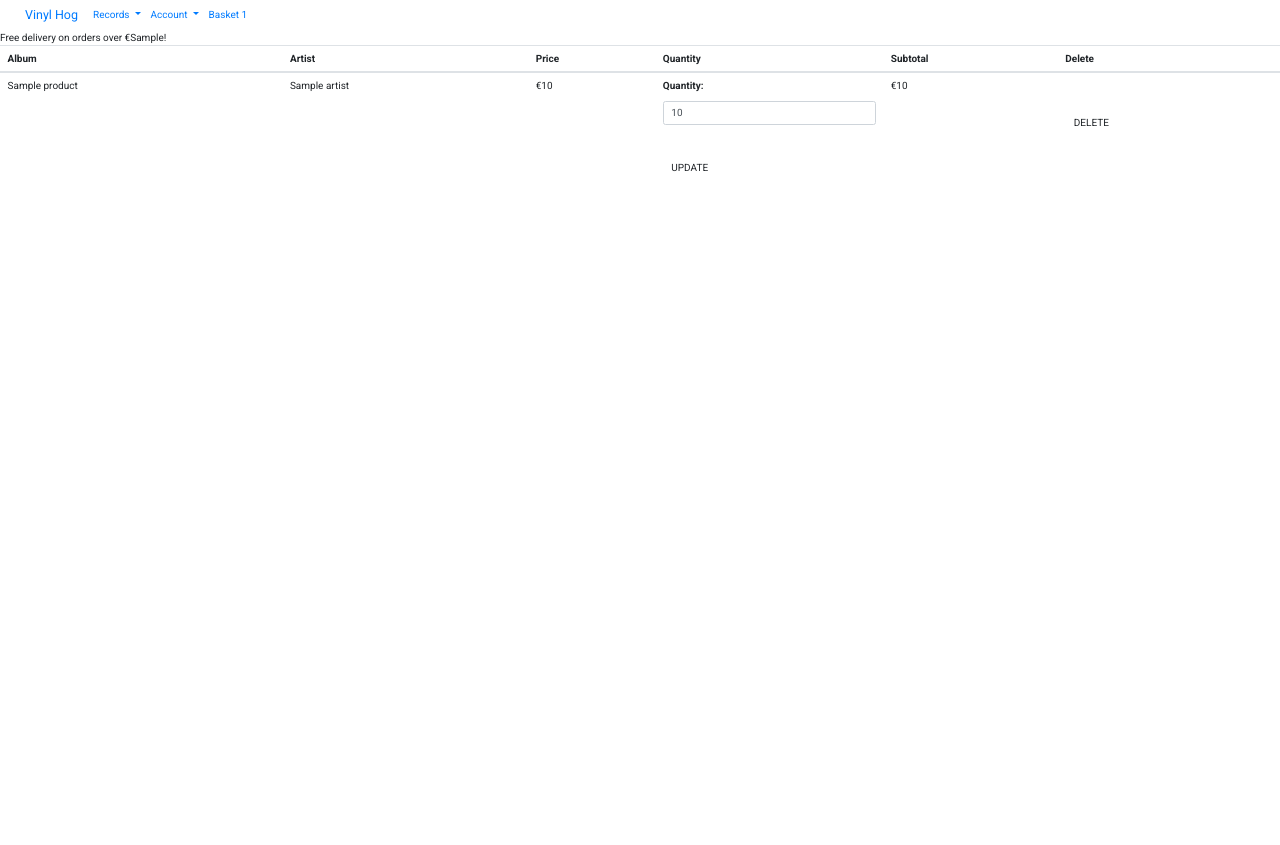
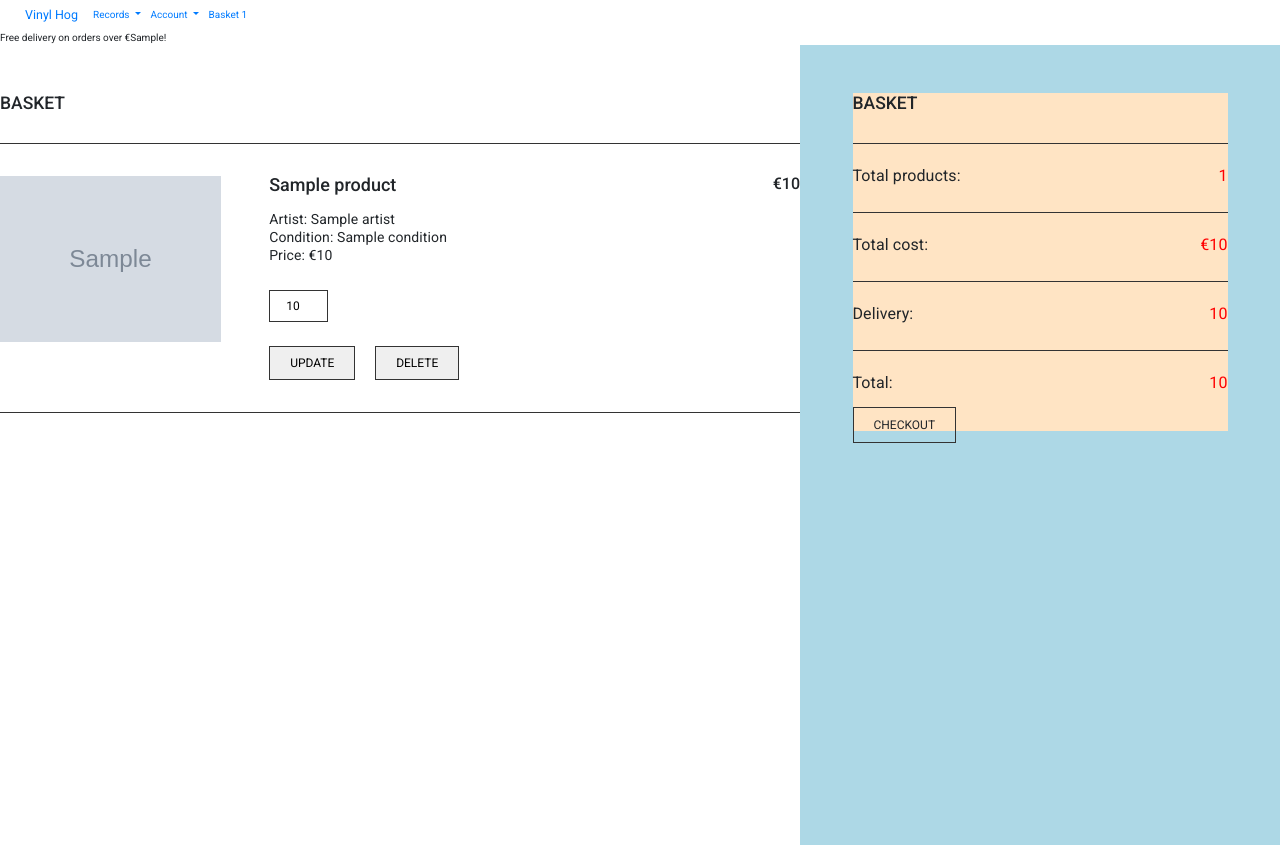
Before and after one commit to AndrewHyland757/Vinyl-Hog-, a Django app: template basket/templates/basket/basket.html in a window 1280 px wide. Before the commit the page ends 172 px from the top, so only its background shows below. Run offline with Django 3.2, Linux system fonts and the light colour scheme; the template is opened without the code that fills it: most values are stand-ins (such as "Sample title", 1, 10 or a date in 2020); grey boxes marked "Sample" are stand-in pictures; some libraries are stand-ins or nearby versions.

Commit message:
Add basket.html styling

```diff
--- a/basket/templates/basket/basket.html
+++ b/basket/templates/basket/basket.html
@@ -11,56 +11,117 @@
 
 <div class="basket-container">
 
+
     <div class="basket-col-left">
+        <h3 class="checkout-heading">Basket</h3>
         {% if basket_items %}
-<table class="table">
-    <thead>
-        <tr>
-        <th scope="col">Album</th>
-        <th scope="col">Artist</th>
-        <th scope="col">Price</th>
-        <th scope="col">Quantity</th>
-        <th scope="col">Subtotal</th>
-        <th scope="col">Delete</th>
-        </tr>
-    </thead>
-    <tbody>
+
         {% for item in basket_items %}
-        <tr>
-        <td>{{ item.product.title }}</td>
-        <td>{{ item.product.artist }}</td>
-        <td>€{{ item.product.price }}</td>
-        <td>
-            <form action="{% url 'update-basket' item.product_id %}" method="POST">
+
+            <div class="checkout-item">
+                <div class="checkout-img-contatiner">
+                    <a href="{% url 'product' item.product.id %}">
+                        <img class=" checkout-img" src="{{ item.product.featured_image.url }}" alt="">
+                    </a>
+                </div>
+
+                <div class="item-details-contatiner">
+                    <div class="item-title-box">
+                        <p class="item-title">{{ item.product.title }}</p>
+                        <p class="item-price">€{{ item.price_sub_total }}</p>
+                    </div>
+                    <p class="item-detail">Artist: {{ item.product.artist }}</p>
+                    <p class="item-detail">Condition: {{ item.product.condition }}</p>
+                    <p class="item-detail">Price: €{{ item.product.price }}</p>
+
+                    <div class="btn-container">
+
+                            <form class="qty-form" action="{% url 'update-basket' item.product_id %}" method="POST">
                                 {% csrf_token %}
-                <class="mt-3"><strong>Quantity:</strong></p>
-                <input class="form-control qty_input" type="number" name="quantity" value="{{ item.quantity }}" min="1" max="99" >
-                <input type="submit" class="btn btn-black rounded-0 text-uppercase mt-5" value="Update">
+                                <!--
+                                <p class="item-detail">Quantity:</p>
+                                -->
+                                <input class="qty-input" type="number" name="quantity" value="{{ item.quantity }}" min="1" max="99" >
+                                <input type="submit" class=" btn-basket" value="Update">
                                 <input type="hidden" name="redirect_url" value="{{ request.path }}">
                             </form>
-        </td>
 
 
-        <td><p>€{{ item.price_sub_total }}</td>
-
-        <td>
-            <form action="{% url 'delete-basket-item' item.product_id %}" method="POST">
+                            <form class="delete-form" action="{% url 'delete-basket-item' item.product_id %}" method="POST">
                                 {% csrf_token %}
-                <input type="submit" class="btn btn-black rounded-0 text-uppercase mt-5" value="Delete">
+                                <input  type="submit" class="btn-basket" value="Delete">
                                 <input type="hidden" name="redirect_url" value="{{ request.path }}">
                             </form>
-        </td>
 
-        </tr>
+
+                    </div>
+
+                </div>
+            </div>
+
         {% endfor %}
-    </tbody>
-</table>
+
+        {% else %}
+        <p class="lead mb-5">Your bag is empty.</p>
+        <a href="{% url 'products' %}" class="btn btn-outline-black rounded-0 btn-lg">
+            <span class="icon">
+                <i class="fas fa-chevron-left"></i>
+            </span>
+            <span class="text-uppercase">Keep Shopping</span>
+        </a>
         {% endif %}
     </div>
 
+
+
+
+
+
     <div class="basket-col-right">
 
+        <div class="cost-container">
+            <h3 class="checkout-heading">Basket</h3>
+
+
+            <div class="cost-item">
+                <p class="item-detail">Total products:</p>
+                <p class="item-detail">{{ product_count }}</p>
             </div>
+
+            <div class="cost-item">
+                <p class="item-detail">Total cost:</p>
+                <p class="item-detail">€{{ price_total }}</p>
+            </div>
+
+            <div class="cost-item">
+                <p class="item-detail">Delivery:</p>
+                <p class="item-detail">{{ delivery_fee }}</p>
+            </div>
+
+            {% if free_delivery_delta > 0 %}
+            <p class="item-detail">Spend €{{ free_delivery_delta }} to avail of free delivery.</p>
+            {% endif %}
+
+
+
+            <div class="cost-item">
+                <p class="item-detail">Total:</p>
+                <p class="item-detail">{{ grand_total }}</p>
+            </div>
+
+
+
+            <div>
+                <btn class="btn-checkout">Checkout</btn>
+                </div>
+        </div>
+
+
+    </div>
+
+
+
+
 </div>
 
 
--- a/static/styles/basket.css
+++ b/static/styles/basket.css
@@ -1,4 +1,176 @@
 .basket-container {
     max-width: 1400px;
     margin: 0 auto;
+    display: grid;
+    grid-template-columns: 1.5fr 1fr;
+    min-height: 100vh;
 }
+
+.basket-col-left {
+    padding-top: 4.8rem;
+    height: 100%;
+    background-color: ;
+
+}
+
+.basket-col-right {
+    padding-top: 4.8rem;
+    background-color: lightblue;
+
+}
+
+
+
+.checkout-heading {
+    text-transform: uppercase;
+    padding-bottom: 2.4rem
+}
+
+
+
+/**** COL LEFT ****/
+
+.checkout-item {
+    width: 80rem;
+    padding: 3.2rem 0 ;
+    display: grid;
+    grid-template-columns: 1.25fr 3fr;
+    gap: 4.8rem;
+    border-bottom: .1rem solid #333;
+    background-color: ;
+
+}
+
+.checkout-item:first-of-type {
+    border-top: .1rem solid #333;
+}
+
+.checkout-img {
+    width: 100%
+
+}
+
+.item-details-contatiner {
+    display: flex;
+    flex-direction: column;
+}
+
+.item-title-box {
+display: flex;
+justify-content: space-between;
+padding-bottom: 1.8rem;
+
+}
+
+.item-title,
+.item-price {
+    margin-bottom: 0;
+    font-size: 1.8rem;
+    font-weight: 500;
+}
+
+.item-price {
+    font-size: 1.6rem;
+}
+
+
+.item-detail {
+    letter-spacing: .01rem;
+    font-size: 1.4rem;
+    margin-bottom: 0;
+    padding-bottom: .4rem;
+  }
+
+.item-detail:last-child {
+    color: red;
+
+}
+
+.btn-container {
+    width: 20rem;
+    margin-top: 2.4rem;
+    display: grid;
+    grid-template-columns: 1fr 1fr;
+    background-color: ;
+    gap: 1.2rem;
+
+}
+
+.qty-form {
+    display: flex;
+    flex-direction: column;
+    justify-content: space-between;
+    gap: 2.4rem;
+    background-color:;
+}
+
+.delete-form {
+    display: flex;
+    flex-direction: column;
+    justify-content:end;
+    background-color: ;
+}
+
+
+.qty-input {
+    width:fit-content;
+    font-size: 1.2rem;
+    padding: .8rem .2rem  .8rem 1.6rem;
+    border-radius: 0;
+    border: .1rem solid #333;
+}
+
+
+.qty-input:focus {
+    outline: none;
+    border-color: orange;
+}
+
+
+.btn-basket {
+    width: fit-content;
+    text-transform: uppercase;
+    font-size: 1.2rem;
+    padding: 1rem 2rem;
+    border-radius: 0;
+    border: .1rem solid #333;
+}
+
+
+.basket-col-right {
+
+}
+
+
+.cost-container {
+    width: 375px;
+    margin: 0 auto;
+
+    background-color: bisque;
+}
+
+.cost-item {
+    display: flex;
+    justify-content: space-between;
+    border-top: .1rem solid #333;
+    padding: 2.4rem 0;
+
+}
+
+.basket-col-right .item-detail {
+    letter-spacing: .01rem;
+    font-size: 1.6rem;
+
+
+}
+
+.btn-checkout {
+
+    width: 100%;
+    text-transform: uppercase;
+    font-size: 1.2rem;
+    padding: 1rem 2rem;
+    border-radius: 0;
+    border: .1rem solid #333;
+
+}
```
Also changed, not shown: db.sqlite3. Lines whose indentation alone changed are shown as unchanged.
